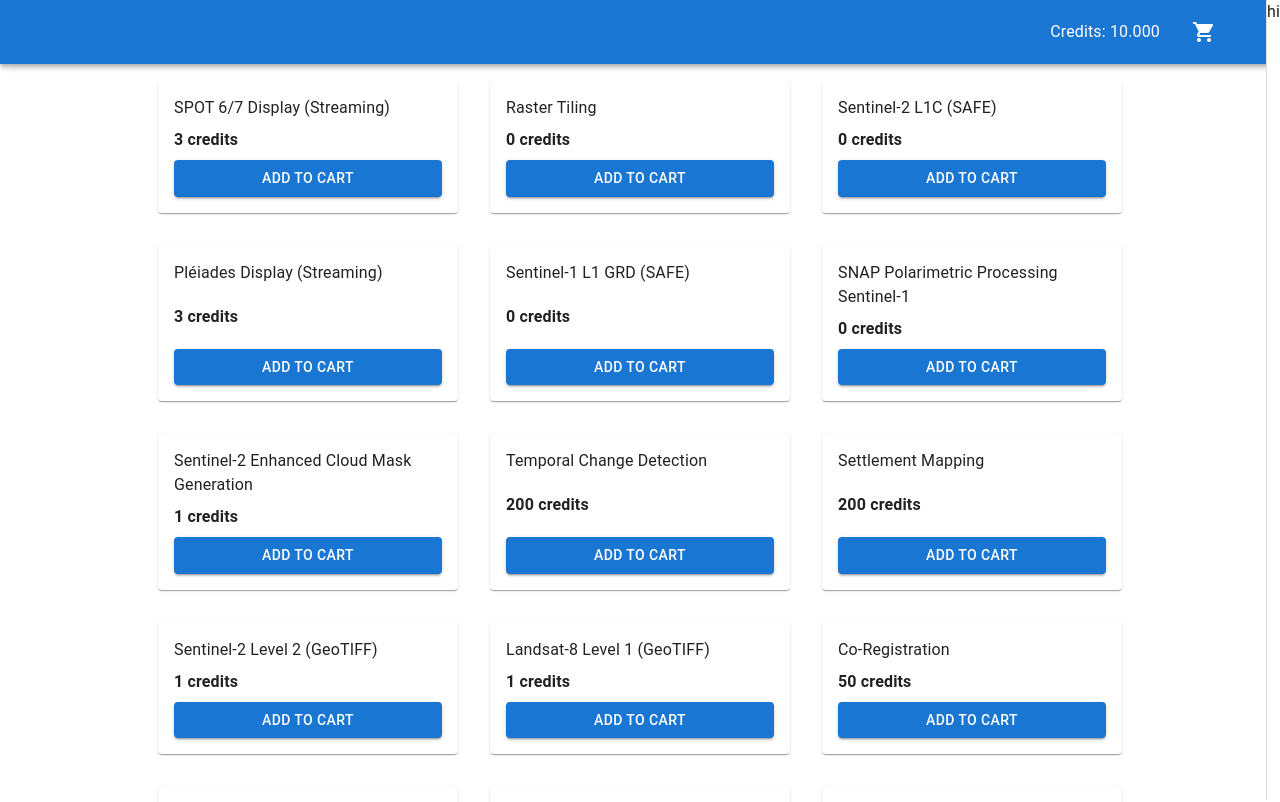
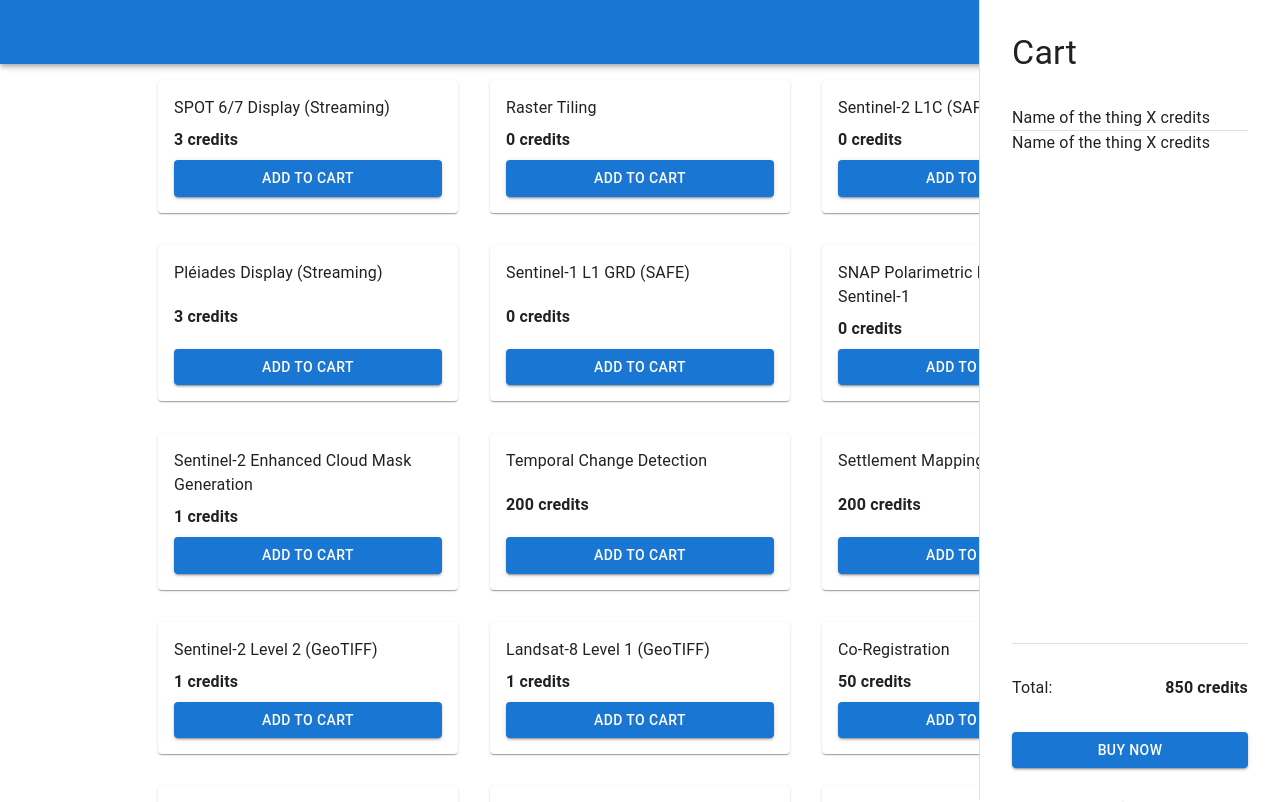
Before and after one commit to ktickner/up42, a React (Create React App) app: page / in a window 1280 px wide. Shown: the top 802 px of the page. Built offline with nearby package versions, Linux system fonts and the light colour scheme.

Commit message:
feat(CartDrawer): basic layout and styling

```diff
--- a/src/App.tsx
+++ b/src/App.tsx
@@ -1,11 +1,11 @@
 import CssBaseline from "@mui/material/CssBaseline";
 import Stack from "@mui/material/Stack";
-import Drawer from "@mui/material/Drawer";
 
 import { getBlocks } from "./data/up42";
 
 import { DisplayBlock } from "./components/Block";
 import { NavBar } from "./components/NavBar";
+import { CartDrawer } from "./components/CartDrawer";
 
 import * as S from "./App.styles";
 
@@ -23,9 +23,7 @@
           ))}
         </Stack>
       </S.AppContainer>
-      <Drawer variant="permanent" open anchor="right">
-        hi
-      </Drawer>
+      <CartDrawer />
     </div>
   );
 }
--- /dev/null
+++ b/src/components/CartDrawer/CartDrawer.styles.ts
@@ -0,0 +1,10 @@
+import { styled } from "@mui/system";
+
+export const DrawerContainer = styled("div")`
+  width: 300px;
+  height: 100%;
+  display: flex;
+  flex-direction: column;
+  padding: ${({ theme }) => theme.spacing(4)};
+  gap: ${({ theme }) => theme.spacing(4)};
+`;
--- /dev/null
+++ b/src/components/CartDrawer/CartDrawer.tsx
@@ -0,0 +1,33 @@
+import * as React from "react";
+
+import Drawer from "@mui/material/Drawer";
+import Typography from "@mui/material/Typography";
+import Divider from "@mui/material/Divider";
+import Button from "@mui/material/Button";
+import Stack from "@mui/material/Stack";
+
+import * as S from "./CartDrawer.styles";
+
+const CartDrawer: React.FC = () => {
+  return (
+    <Drawer variant="permanent" open anchor="right">
+      <S.DrawerContainer>
+        <Typography variant="h4">Cart</Typography>
+        <Stack flex="1" divider={<Divider />}>
+          <div>Name of the thing X credits</div>
+          <div>Name of the thing X credits</div>
+        </Stack>
+        <Divider />
+        <Stack direction="row" justifyContent="space-between">
+          <Typography>Total:</Typography>
+          <Typography fontWeight={700}>850 credits</Typography>
+        </Stack>
+        <Button fullWidth variant="contained">
+          Buy now
+        </Button>
+      </S.DrawerContainer>
+    </Drawer>
+  );
+};
+
+export default CartDrawer;
--- /dev/null
+++ b/src/components/CartDrawer/index.ts
@@ -0,0 +1 @@
+export { default as CartDrawer } from "./CartDrawer";
```
